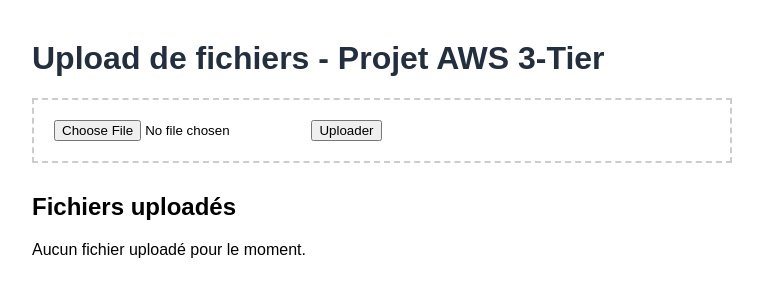
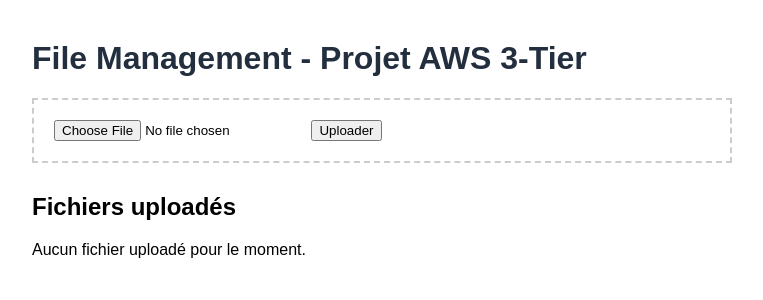
Before and after one commit to amelachio/file-upload-aws-devops-terraform-ansible-jenkins, a Flask app: page / in a window 1280 px wide. Shown: the top 300 px of the page, without its empty margins (258-1021 px from the left). Run offline with Flask 3, Linux system fonts and the light colour scheme; data that the repository does not hold is empty.

Commit message:
feat: add colored table header, alternating rows, delete confirmation, update title

```diff
--- a/frontend/templates/index.html
+++ b/frontend/templates/index.html
@@ -21,7 +21,7 @@
     </style>
 </head>
 <body>
-    <h1>Upload de fichiers - Projet AWS 3-Tier</h1>
+    <h1>File Management - Projet AWS 3-Tier</h1>
 
     <div class="upload-box">
         <form action="/upload" method="post" enctype="multipart/form-data">
```
